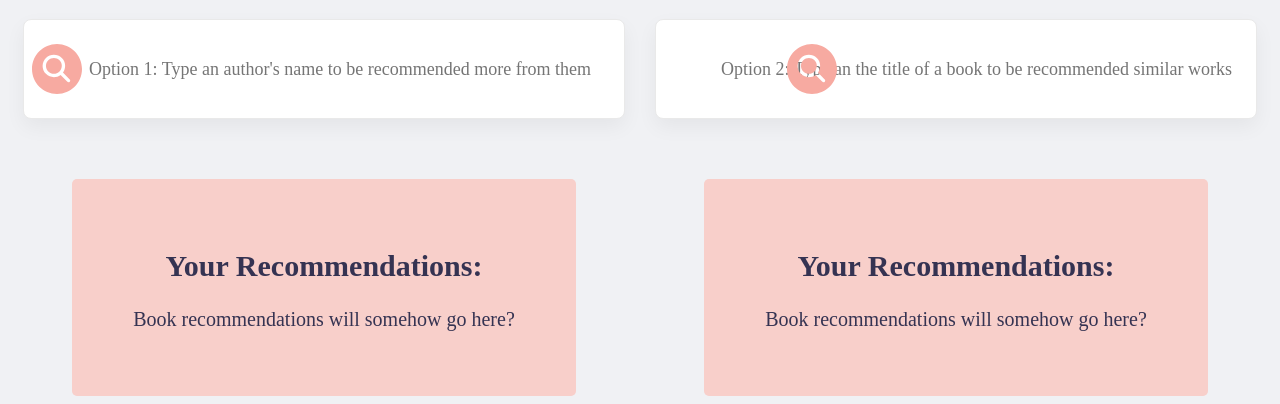
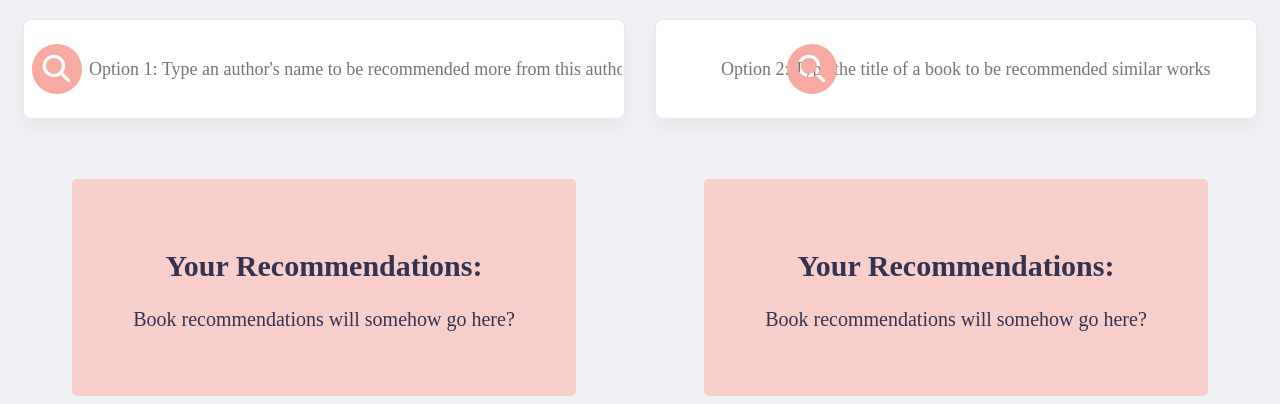
Before and after one commit to audbarrett/ML-BookRecommender, a Python web app: template templates/index.html in a window 1280 px wide. Shown: the part 416-820 px from the top of the page. Run offline with Jinja, Linux system fonts and the light colour scheme; the template is opened without the code that fills it, so the values that code supplies are empty.

Commit message:
minor changes to styling

```diff
--- a/templates/index.html
+++ b/templates/index.html
@@ -28,7 +28,7 @@
       </ul>
     </nav>
       <div id="header">
-        <img class="header-img" src="../images/book-recommender-header.svg"/>
+        <img class="header-img" src="../images/book-recommender-header-final.svg"/>
     </div>
 
     <div class="row">
@@ -36,7 +36,7 @@
         <div class="search-container">
           <div id="home-search-box">
             <div class="home-search-box__icon"></div>
-            <input type="text" id="searchInput" onkeyup="dropdownFunction()" placeholder="Option 1: Type an author's name to be recommended more from them">
+            <input type="text" id="searchInput" onkeyup="dropdownFunction()" placeholder="Option 1: Type an author's name to be recommended more from this author's works">
             <input type="image" src="../static/css/search-icon.svg" id="submit_button"/>
           </div>
         </div>
@@ -45,7 +45,7 @@
         <div class="search-container-model">
           <div id="home-search-box-model">
             <div class="home-search-box__icon"></div>
-            <input type="text" id="searchInput-model" onkeyup="dropdownFunctionModel()" placeholder="Option 2: Type an the title of a book to be recommended similar works">
+            <input type="text" id="searchInput-model" onkeyup="dropdownFunctionModel()" placeholder="Option 2: Type the title of a book to be recommended similar works">
             <input type="image" src="../static/css/search-icon.svg" id="submit_button-model"/>
           </div>
         </div>
```
Also changed, not shown: images/book-recommender-header-final.svg (added), images/book-recommender-header.svg (deleted), 1 other file.
